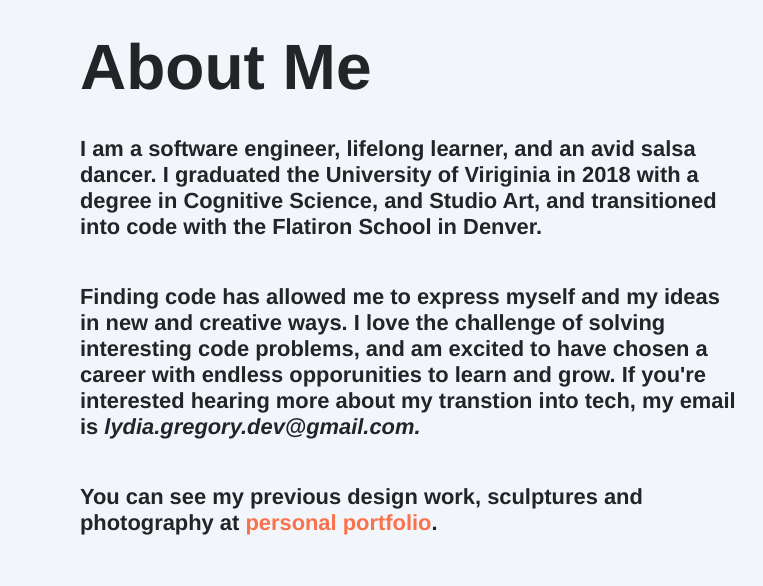
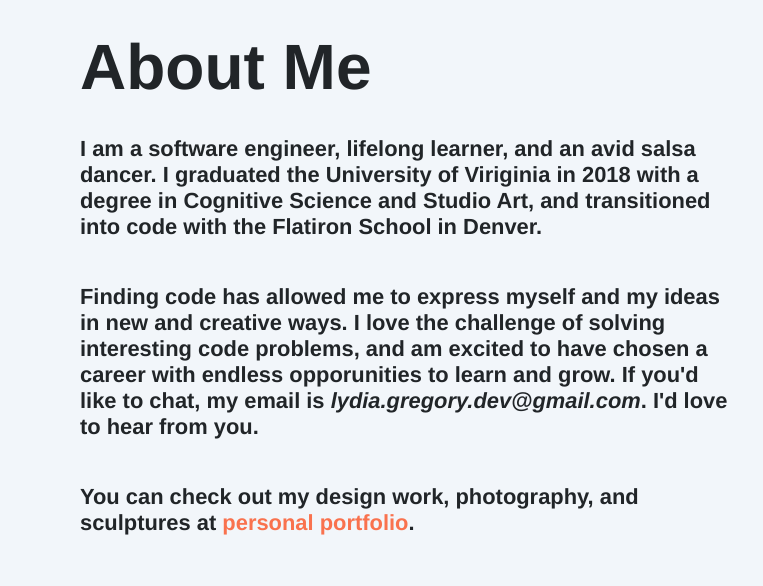
Before and after one commit to ljg2gb/Portfolio, a Gatsby site: page /about in a window 1280 px wide. Shown: the part 98-684 px from the top of the page, 0-763 px from the left. Built offline with nearby package versions, Linux system fonts and the light colour scheme; Gatsby itself is replaced by a stand-in of ours.

Commit message:
updates about page

```diff
--- a/src/pages/about.js
+++ b/src/pages/about.js
@@ -6,11 +6,11 @@ import Footer from "../components/footer";
 const title = 'About Me'
 const text =
     <div>
-        <h3>I am a software engineer, lifelong learner, and an avid salsa dancer. I graduated the University of Viriginia in 2018 with a degree in Cognitive Science, and Studio Art, and transitioned into code with the Flatiron School in Denver.</h3>
+        <h3>I am a software engineer, lifelong learner, and an avid salsa dancer. I graduated the University of Viriginia in 2018 with a degree in Cognitive Science and Studio Art, and transitioned into code with the Flatiron School in Denver.</h3>
         <br/>
-        <h3>Finding code has allowed me to express myself and my ideas in new and creative ways. I love the challenge of solving interesting code problems, and am excited to have chosen a career with endless opporunities to learn and grow. If you're interested hearing more about my transtion into tech, my email is <i>lydia.gregory.dev@gmail.com.</i></h3>
+        <h3>Finding code has allowed me to express myself and my ideas in new and creative ways. I love the challenge of solving interesting code problems, and am excited to have chosen a career with endless opporunities to learn and grow. If you'd like to chat, my email is <i>lydia.gregory.dev@gmail.com</i>. I'd love to hear from you.</h3>
         <br/>
-        <h3>You can see my previous design work, sculptures and photography at <a className='link' href='https://ljg2gb.myportfolio.com/'>personal portfolio</a>.</h3>
+        <h3>You can check out my design work, photography, and sculptures at <a className='link' href='https://ljg2gb.myportfolio.com/'>personal portfolio</a>.</h3>
     </div>
 
 export default function About() {
```
Also changed, not shown: 1 other file.
